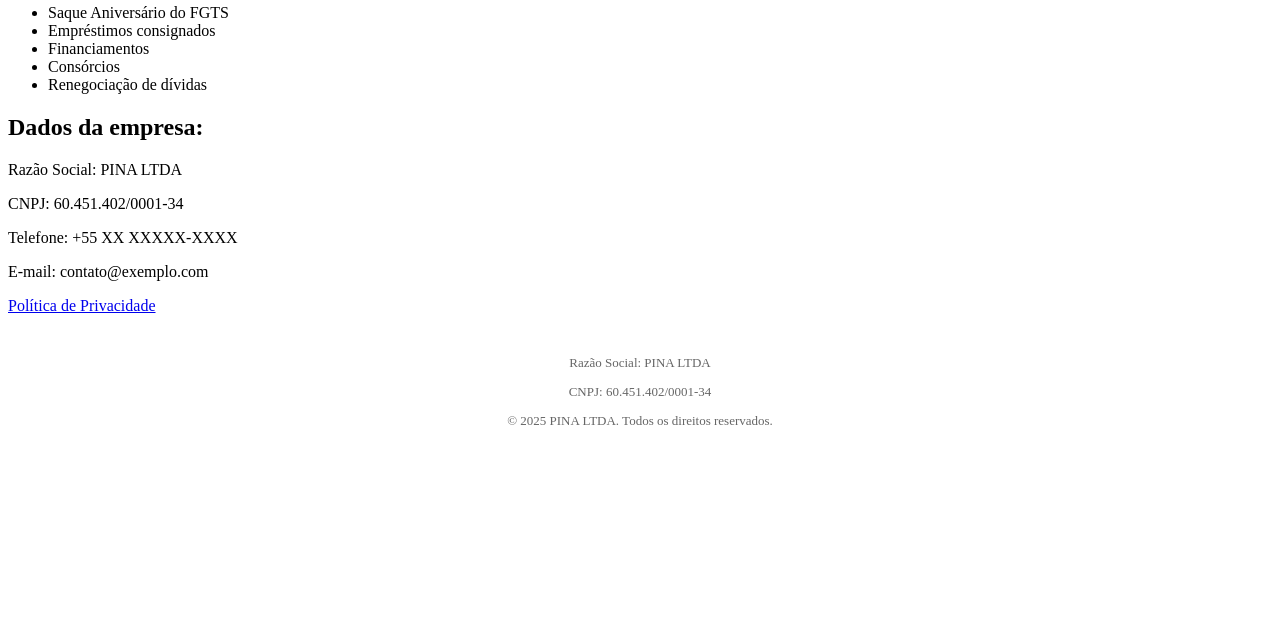
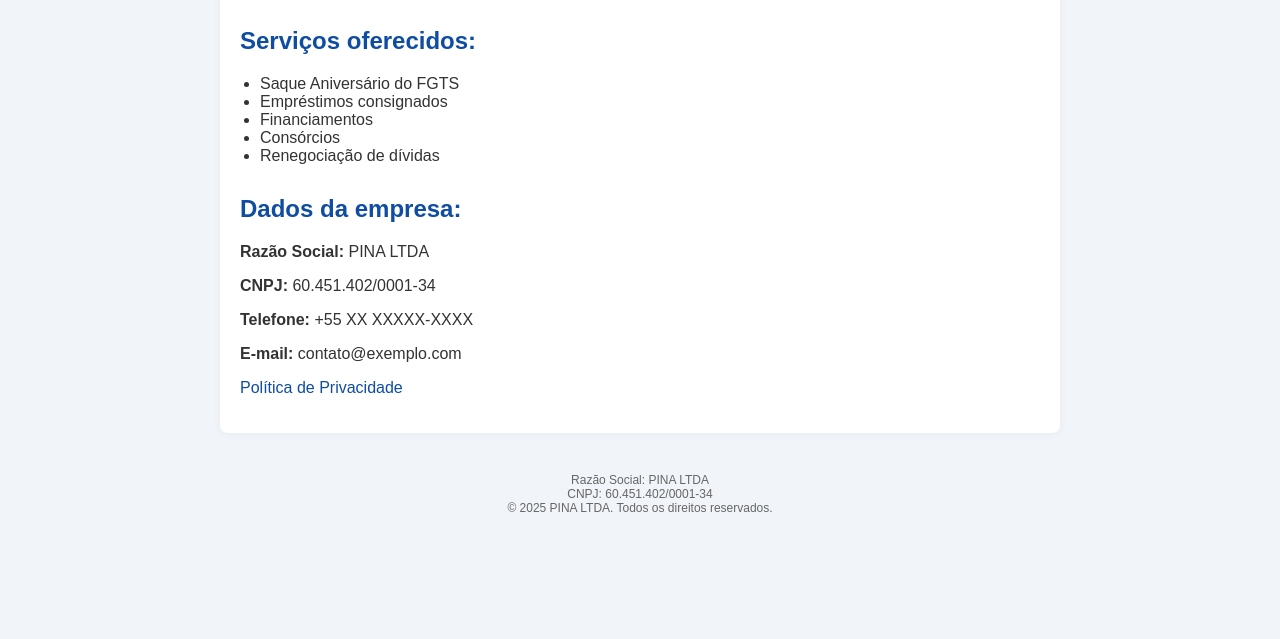
Before and after one commit to mmcapelli0205/pinaltda.shop, a plain HTML site: page index.html in a window 1280 px wide. Shown: the part 161-800 px from the top of the page. Drawn offline with Linux system fonts and the light colour scheme.

Commit message:
index.html

```diff
--- a/index.html
+++ b/index.html
@@ -1,11 +1,54 @@
 <!DOCTYPE html>
 <html lang="pt-BR">
 <head>
-  <meta charset="UTF-8" />
-  <meta name="viewport" content="width=device-width, initial-scale=1.0"/>
+  <meta charset="UTF-8">
+  <meta name="viewport" content="width=device-width, initial-scale=1.0">
   <title>PINA LTDA - Serviços Financeiros</title>
+  <style>
+    body {
+      font-family: Arial, sans-serif;
+      background-color: #f1f4f9;
+      margin: 0;
+      padding: 0;
+      color: #333;
+    }
+    .container {
+      max-width: 800px;
+      margin: 40px auto;
+      padding: 20px;
+      background-color: #fff;
+      border-radius: 8px;
+      box-shadow: 0px 0px 10px rgba(0,0,0,0.05);
+    }
+    h1 {
+      color: #0e4da1;
+      text-align: center;
+    }
+    h2 {
+      color: #0e4da1;
+      margin-top: 30px;
+    }
+    ul {
+      padding-left: 20px;
+    }
+    footer {
+      text-align: center;
+      font-size: 12px;
+      margin-top: 40px;
+      color: #666;
+    }
+    a {
+      color: #0e4da1;
+      text-decoration: none;
+    }
+    a:hover {
+      text-decoration: underline;
+    }
+  </style>
 </head>
 <body>
+
+  <div class="container">
     <h1>Bem-vindo à PINA LTDA</h1>
     <p>Atuamos com soluções financeiras acessíveis e transparentes para facilitar sua vida.</p>
 
@@ -19,17 +62,19 @@
     </ul>
 
     <h2>Dados da empresa:</h2>
-  <p>Razão Social: PINA LTDA</p>
-  <p>CNPJ: 60.451.402/0001-34</p>
-  <p>Telefone: +55 XX XXXXX-XXXX</p>
-  <p>E-mail: contato@exemplo.com</p>
+    <p><strong>Razão Social:</strong> PINA LTDA</p>
+    <p><strong>CNPJ:</strong> 60.451.402/0001-34</p>
+    <p><strong>Telefone:</strong> +55 XX XXXXX-XXXX</p>
+    <p><strong>E-mail:</strong> contato@exemplo.com</p>
 
     <p><a href="politica.html">Política de Privacidade</a></p>
+  </div>
 
-  <footer style="text-align: center; font-size: 13px; color: #666; margin-top: 40px;">
-    <p>Razão Social: PINA LTDA</p>
-    <p>CNPJ: 60.451.402/0001-34</p>
-    <p>&copy; 2025 PINA LTDA. Todos os direitos reservados.</p>
+  <footer>
+    Razão Social: PINA LTDA<br>
+    CNPJ: 60.451.402/0001-34<br>
+    &copy; 2025 PINA LTDA. Todos os direitos reservados.
   </footer>
+
 </body>
 </html>
```
Lines whose indentation alone changed are shown as unchanged.
